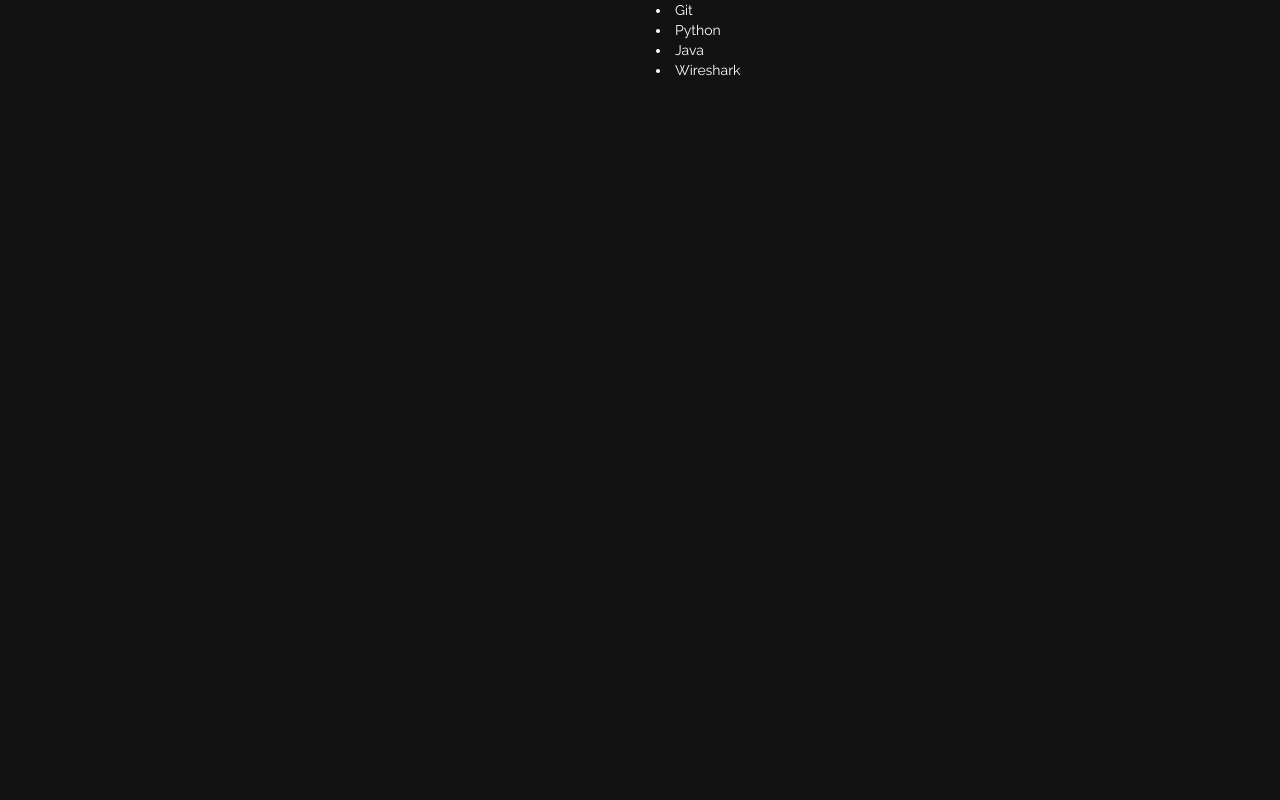
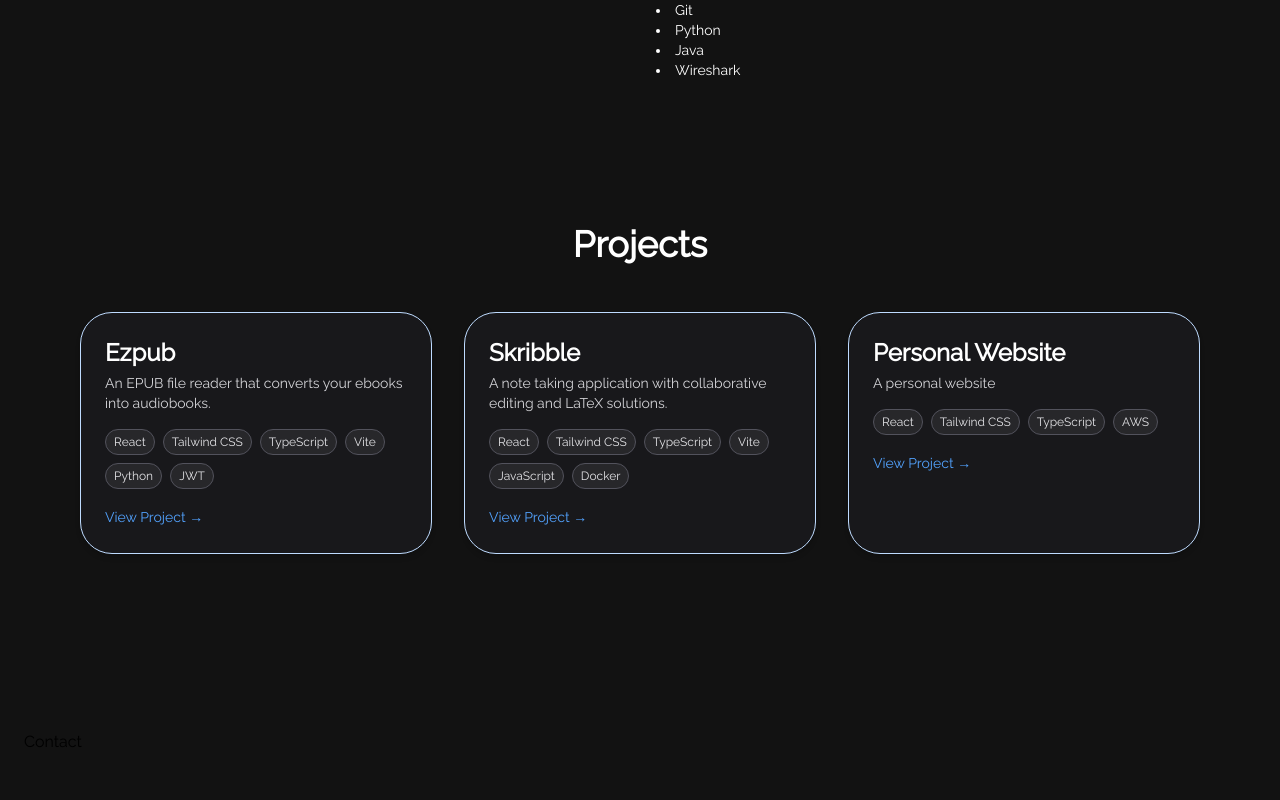
Before and after one commit to machratwit/personal-website, a React (Vite) app in the folder my-app/: page / in a window 1280 px wide. Shown: the part 1360-2160 px from the top of the page. Built offline with nearby package versions, Linux system fonts and the light colour scheme.

Commit message:
Created projects page

```diff
--- /dev/null
+++ b/my-app/src/components/ProjectCard.tsx
@@ -0,0 +1,36 @@
+import type { ProjectItem } from "../data/project";
+
+interface ProjectCardProps {
+  project: ProjectItem;
+}
+
+export default function ProjectCard({ project }: ProjectCardProps) {
+  return (
+    <div className="bg-zinc-900 border border-blue-200 rounded-4xl p-6 shadow-md hover:shadow-lg transition-shadow text-white space-y-4">
+      <div className="space-y-1">
+        <h2 className="text-2xl font-semibold">{project.title}</h2>
+        <p className="text-sm text-zinc-300">{project.description}</p>
+      </div>
+
+      <div className="flex flex-wrap gap-2">
+        {project.stack.map((tech, index) => (
+          <span
+            key={index}
+            className="text-xs bg-zinc-800 text-zinc-200 px-2 py-1 rounded-full border border-zinc-600"
+          >
+            {tech}
+          </span>
+        ))}
+      </div>
+
+      <a
+        href={project.link}
+        target="_blank"
+        rel="noopener noreferrer"
+        className="inline-block text-sm font-medium text-blue-400 hover:text-blue-300 transition"
+      >
+        View Project →
+      </a>
+    </div>
+  );
+}
--- /dev/null
+++ b/my-app/src/data/project.ts
@@ -0,0 +1,27 @@
+export interface ProjectItem {
+  title: string;
+  stack: string[];
+  link: string;
+  description: string;
+}
+
+export const Project: ProjectItem[] = [
+  {
+    title: "Ezpub",
+    stack: ["React", "Tailwind CSS", "TypeScript", "Vite", "Python", "JWT"],
+    link: "https://github.com/angelomelo01/EZPub",
+    description: "An EPUB file reader that converts your ebooks into audiobooks."
+  },
+  {
+    title: "Skribble",
+    stack: ["React", "Tailwind CSS", "TypeScript", "Vite", "JavaScript", "Docker"],
+    link: "https://github.com/Alex-wit-2025/seniorproject",
+    description: "A note taking application with collaborative editing and LaTeX solutions."
+  },
+  {
+    title: "Personal Website",
+    stack: ["React", "Tailwind CSS", "TypeScript", "AWS"],
+    link: "https://github.com/machratwit/personal-website",
+    description: "A personal website"
+  }
+];
--- a/my-app/src/pages/Projects.tsx
+++ b/my-app/src/pages/Projects.tsx
@@ -1,60 +1,23 @@
+import ProjectCard from "../components/ProjectCard";
+import { Project } from "../data/project";
+
 const Projects = () => {
   return (
-    <>
-      <div
-        id="projects"
-        className="px-6 py-12 max-w-4xl pt-24 scroll-mt-24 mx-auto text-white"
-      >
-        <br></br>
-        <br></br>
-        <br></br>
-        <br></br>
-        <br></br>
-        <br></br>
-        <br></br>
-        <br></br>
-        <br></br>
-        <br></br>
-        <br></br>
-        <br></br>
-        <br></br>
-        <br></br>
-        <br></br>
-        <br></br>
-        <br></br>
-        <br></br>
-        <br></br>
-        <br></br>
-        <br></br>
-        <br></br>
-        <br></br>
-        <br></br>
-        <br></br>
-        <br></br>
-        <br></br>
-        <br></br>
-        <br></br>
-        <br></br>
-        <br></br>
-        <br></br>
-        <br></br>
-        <br></br>
-        <br></br>
-        <br></br>
-        <br></br>
-        <br></br>
-        <br></br>
-        <br></br>
-        <br></br>
-        <br></br>
-        <br></br>
-        <br></br>
-        <br></br>
-        <br></br>
-        <br></br>
+    <section
+      id="projects"
+      className="px-4 py-20 max-w-6xl pt-24 mx-auto scroll-mt-24 "
+    >
+      <h1 className="text-4xl font-bold text-center text-white mb-12">
         Projects
+      </h1>
+
+      <div className="grid grid-cols-1 sm:grid-cols-2 lg:grid-cols-3 gap-8">
+        {Project.map((proj, index) => (
+          <ProjectCard key={index} project={proj} />
+        ))}
       </div>
-    </>
+    </section>
   );
 };
+
 export default Projects;
```
